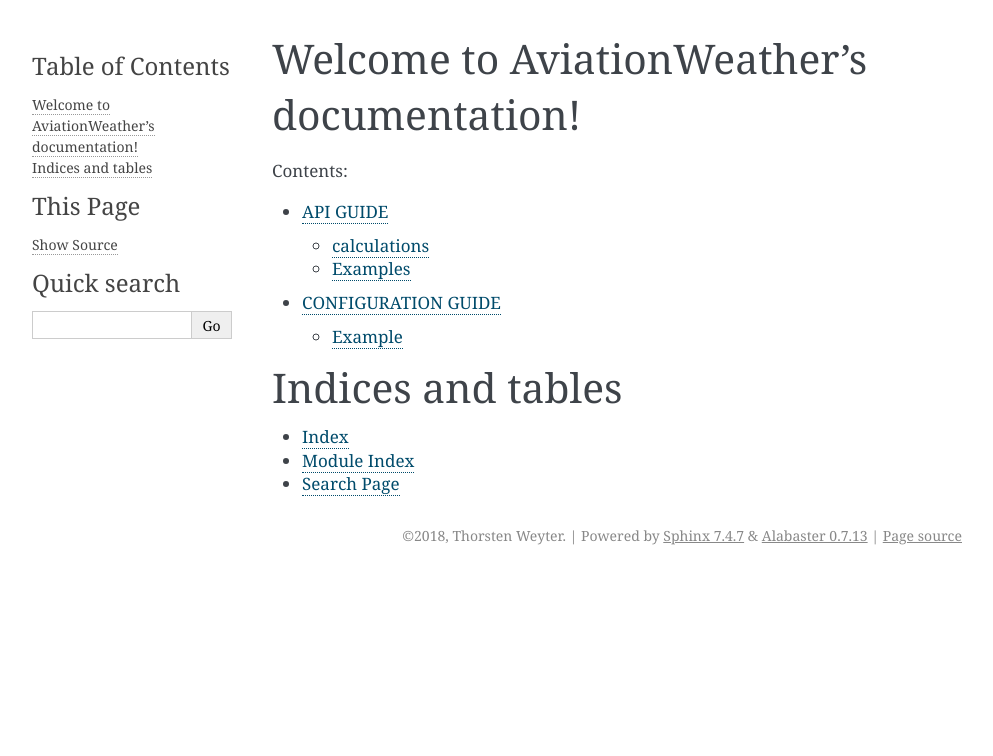
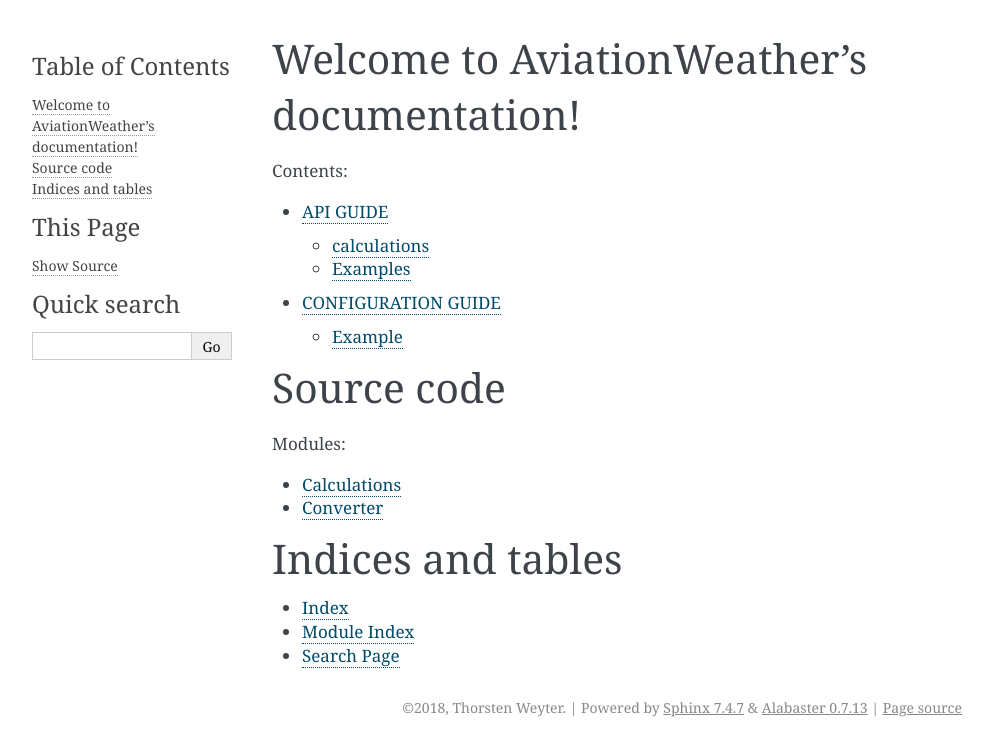
Before and after one commit to tweyter/AviationWeather, a Sphinx documentation site: the page built from docs/source/index.rst, in a window 1280 px wide. Shown: the top 756 px of the page, without its empty margins (148-1141 px from the left). Built offline with Sphinx 7.4.7, drawn with Linux system fonts in a browser that asks for light colours.

Commit message:
Updated documentation.

```diff
--- /dev/null
+++ b/docs/source/calculations.rst
@@ -0,0 +1,6 @@
+Calculations
+============
+
+.. automodule:: src.AviationWeather.calculations
+    :members:
+    :noindex:
--- a/docs/source/conf.py
+++ b/docs/source/conf.py
@@ -12,9 +12,11 @@
 # add these directories to sys.path here. If the directory is relative to the
 # documentation root, use os.path.abspath to make it absolute, like shown here.
 #
-# import os
-# import sys
-# sys.path.insert(0, os.path.abspath('.'))
+import os
+import sys
+pth = os.path.join(os.path.dirname(os.path.dirname(os.path.dirname(__file__))))
+sys.path.insert(0, pth)
+print('PATH:', pth)
 
 
 # -- Project information -----------------------------------------------------
@@ -39,6 +41,7 @@
 # extensions coming with Sphinx (named 'sphinx.ext.*') or your custom
 # ones.
 extensions = [
+    'sphinx.ext.autodoc'
 ]
 
 # Add any paths that contain templates here, relative to this directory.
@@ -85,7 +88,7 @@
 # Add any paths that contain custom static files (such as style sheets) here,
 # relative to this directory. They are copied after the builtin static files,
 # so a file named "default.css" will overwrite the builtin "default.css".
-html_static_path = ['_static']
+html_static_path = []
 
 # Custom sidebar templates, must be a dictionary that maps document names
 # to template names.
--- /dev/null
+++ b/docs/source/converter.rst
@@ -0,0 +1,5 @@
+Converter
+=========
+
+.. automodule:: src.AviationWeather.converter
+    :members:
--- a/docs/source/index.rst
+++ b/docs/source/index.rst
@@ -14,6 +14,17 @@
    configuration
 
 
+Source code
+===========
+
+.. toctree::
+   :maxdepth: 2
+   :caption: Modules:
+
+   calculations
+   converter
+
+
 Indices and tables
 ==================
 
```
